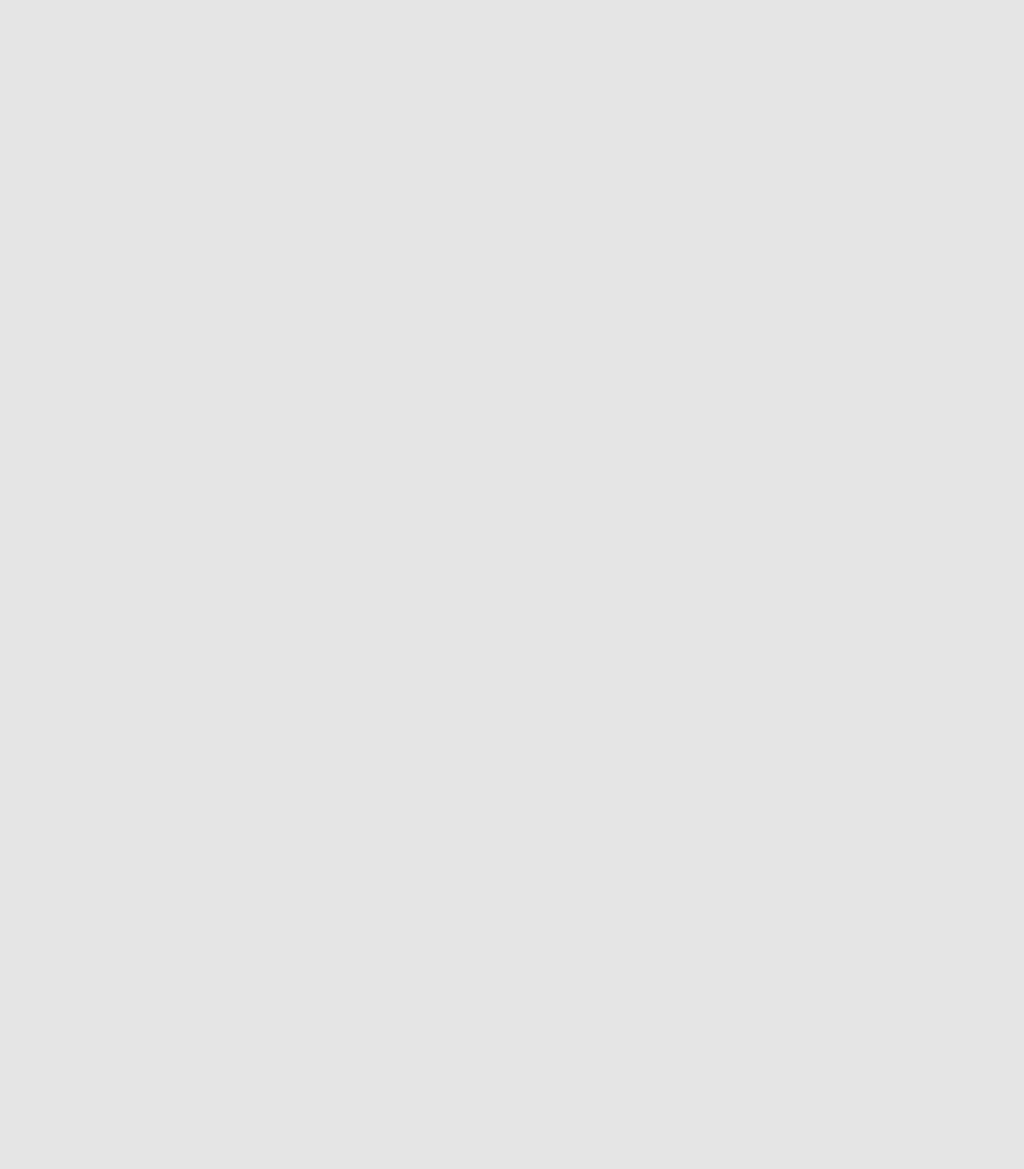
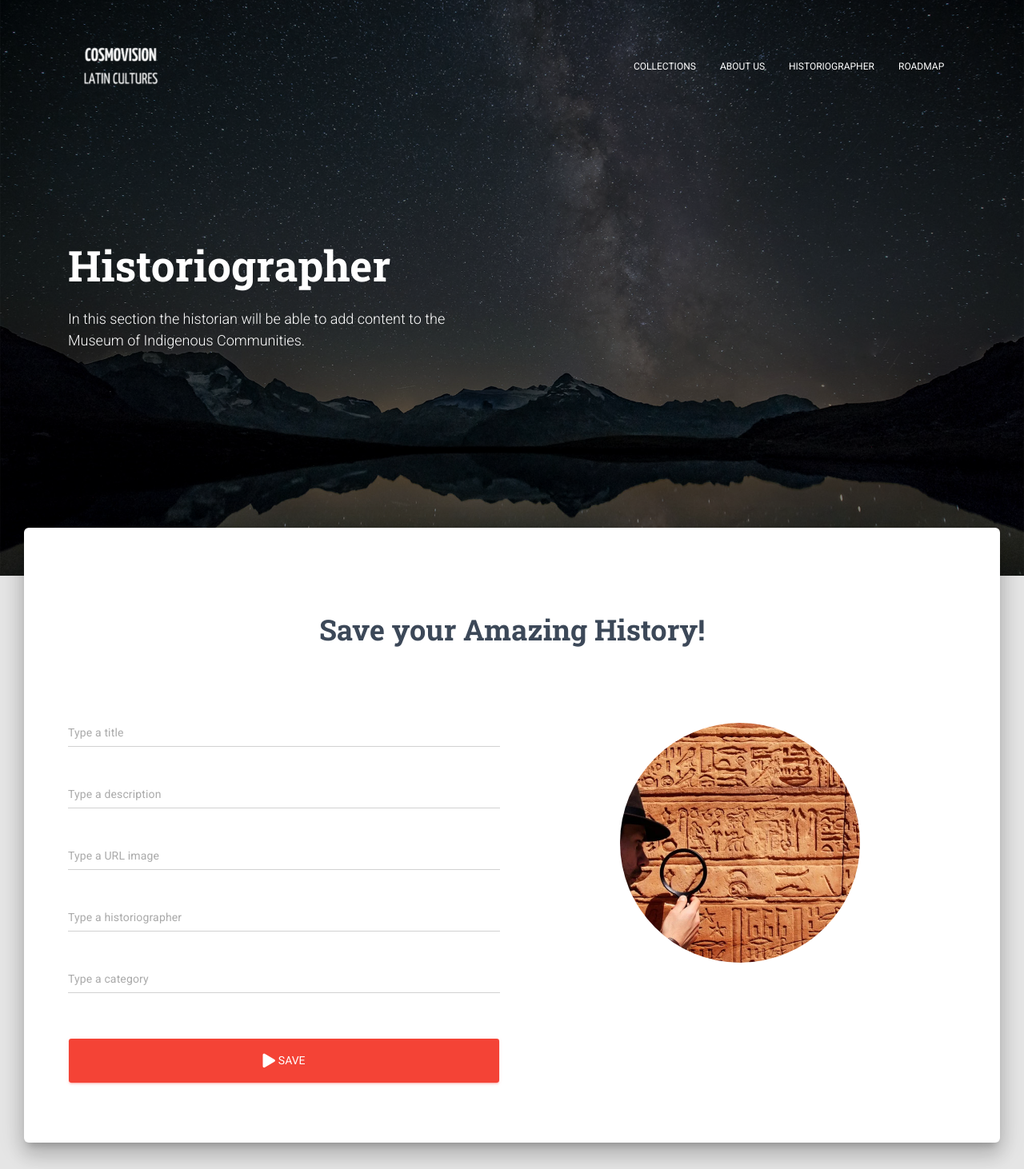
Before and after one commit to wolfcito/cosmovision-eth, a Next.js app in the folder frontend/: page /historiographer in a window 1280 px wide. Before the commit this address had no page. Shown: the top 1462 px of the page at 80% size. Before the commit the page ends 800 px from the top, so only its background shows below. Built offline with nearby package versions, Linux system fonts and the light colour scheme.

Commit message:
adding historiographer zone

```diff
--- a/frontend/components/Header/HeaderLinks.js
+++ b/frontend/components/Header/HeaderLinks.js
@@ -1,29 +1,29 @@
 /*eslint-disable*/
-import React from "react";
-import Link from "next/link";
+import React from 'react'
+// import Link from 'next/link'
 
 // @material-ui/core components
-import { makeStyles } from "@material-ui/core/styles";
-import List from "@material-ui/core/List";
-import ListItem from "@material-ui/core/ListItem";
-import Tooltip from "@material-ui/core/Tooltip";
-import Icon from "@material-ui/core/Icon";
+import { makeStyles } from '@material-ui/core/styles'
+import List from '@material-ui/core/List'
+import ListItem from '@material-ui/core/ListItem'
+// import Tooltip from '@material-ui/core/Tooltip'
+// import Icon from '@material-ui/core/Icon'
 
 // @material-ui/icons
-import { Apps, CloudDownload } from "@material-ui/icons";
-import DeleteIcon from "@material-ui/icons/Delete";
-import IconButton from "@material-ui/core/IconButton";
+// import { Apps, CloudDownload } from '@material-ui/icons'
+// import DeleteIcon from '@material-ui/icons/Delete'
+// import IconButton from '@material-ui/core/IconButton'
 
 // core components
-import CustomDropdown from "/components/CustomDropdown/CustomDropdown.js";
-import Button from "/components/CustomButtons/Button.js";
+// import CustomDropdown from '/components/CustomDropdown/CustomDropdown.js'
+import Button from '/components/CustomButtons/Button.js'
 
-import styles from "/styles/jss/nextjs-material-kit/components/headerLinksStyle.js";
+import styles from '/styles/jss/nextjs-material-kit/components/headerLinksStyle.js'
 
-const useStyles = makeStyles(styles);
+const useStyles = makeStyles(styles)
 
 export default function HeaderLinks(props) {
-  const classes = useStyles();
+  const classes = useStyles()
   return (
     <List className={classes.list}>
       <ListItem className={classes.listItem}>
@@ -36,23 +36,24 @@ export default function HeaderLinks(props) {
         </Button>
       </ListItem>
       <ListItem className={classes.listItem}>
-        <Button
-          href="/about"
-          color="transparent"
-          className={classes.navLink}
-        >
+        <Button href="/about" color="transparent" className={classes.navLink}>
           About us
         </Button>
       </ListItem>
       <ListItem className={classes.listItem}>
         <Button
-          href="/roadmap"
+          href="/historiographer"
           color="transparent"
           className={classes.navLink}
         >
+          Historiographer
+        </Button>
+      </ListItem>
+      <ListItem className={classes.listItem}>
+        <Button href="/roadmap" color="transparent" className={classes.navLink}>
           Roadmap
         </Button>
       </ListItem>
     </List>
-  );
+  )
 }
--- /dev/null
+++ b/frontend/pages-sections/Sections/SaveHistory.js
@@ -0,0 +1,96 @@
+import React from 'react'
+// @material-ui/core components
+import { makeStyles } from '@material-ui/core/styles'
+
+// @material-ui/icons
+
+// core components
+import GridContainer from '/components/Grid/GridContainer.js'
+import GridItem from '/components/Grid/GridItem.js'
+import CustomInput from '/components/CustomInput/CustomInput.js'
+import Button from '/components/CustomButtons/Button.js'
+
+import styles from '/styles/jss/nextjs-material-kit/pages/landingPageSections/workStyle.js'
+
+import ImageThree from '../../public/img/histories.jpg'
+
+const useStyles = makeStyles(styles)
+
+const SaveHistory = () => {
+  const classes = useStyles()
+
+  const InputHistory = ({ placeholder = 'Type here' }) => {
+    return (
+      <GridItem xs={12} sm={12} md={12} lg={12}>
+        <CustomInput
+          id="regular"
+          inputProps={{
+            placeholder: placeholder,
+          }}
+          formControlProps={{
+            fullWidth: true,
+          }}
+        />
+      </GridItem>
+    )
+  }
+
+  return (
+    <div className={classes.section}>
+      <h2 className={classes.title}>Save your Amazing History!</h2>
+      <GridContainer justify="center">
+        <GridItem
+          xs={12}
+          sm={12}
+          md={6}
+          style={{ display: 'flex', flexDirection: 'column' }}
+        >
+          <h4 className={classes.description}>
+            <GridContainer>
+              <InputHistory placeholder="Type a title" />
+              <InputHistory placeholder="Type a description" />
+              <InputHistory placeholder="Type a URL image" />
+              <InputHistory placeholder="Type a historiographer" />
+              <InputHistory placeholder="Type a category" />
+            </GridContainer>
+          </h4>
+          <Button
+            color="danger"
+            size="lg"
+            href="/collection"
+            target="_blank"
+            rel="noopener noreferrer"
+            style={{ marginTop: '30px' }}
+          >
+            <i className="fas fa-play" />
+            Save
+          </Button>
+        </GridItem>
+        <GridItem xs={12} sm={12} md={6} style={{ marginTop: '10px' }}>
+          <div
+            style={{
+              borderRadius: '50%',
+              width: '300px',
+              height: '300px',
+              position: 'relative',
+              overflow: 'hidden',
+              margin: '30px auto',
+            }}
+          >
+            <img
+              style={{
+                width: 'auto',
+                height: '100%',
+                marginLeft: '-100px',
+              }}
+              src={ImageThree.src}
+              alt="histories of communities"
+            />
+          </div>
+        </GridItem>
+      </GridContainer>
+    </div>
+  )
+}
+
+export default SaveHistory
--- /dev/null
+++ b/frontend/pages/historiographer.js
@@ -0,0 +1,68 @@
+import React from 'react'
+import classNames from 'classnames'
+import { makeStyles } from '@material-ui/core/styles'
+
+// core components
+import Header from '/components/Header/Header.js'
+import Footer from '/components/Footer/Footer.js'
+import GridContainer from '/components/Grid/GridContainer.js'
+import GridItem from '/components/Grid/GridItem.js'
+import HeaderLinks from '/components/Header/HeaderLinks.js'
+import Parallax from '/components/Parallax/Parallax.js'
+
+import styles from '/styles/jss/nextjs-material-kit/pages/landingPage.js'
+
+// Sections for this page
+import logoWhite from '../public/img/logo_white.png'
+import logoDark from '../public/img/logo.png'
+import SaveHistory from '../pages-sections/Sections/SaveHistory'
+
+const dashboardRoutes = []
+
+const useStyles = makeStyles(styles)
+
+export default function LandingPage(props) {
+  const classes = useStyles()
+  const { ...rest } = props
+
+  const brand = {
+    dark: logoDark,
+    white: logoWhite,
+  }
+
+  return (
+    <div>
+      <Header
+        color="transparent"
+        routes={dashboardRoutes}
+        brand={brand}
+        rightLinks={<HeaderLinks />}
+        fixed
+        changeColorOnScroll={{
+          height: 400,
+          color: 'white',
+        }}
+        {...rest}
+      />
+      <Parallax filter responsive image="/img/bg7.jpg">
+        <div className={classes.container}>
+          <GridContainer>
+            <GridItem xs={12} sm={12} md={6}>
+              <h1 className={classes.title}>Historiographer</h1>
+              <h4>
+                In this section the historian will be able to add content to the
+                Museum of Indigenous Communities.
+              </h4>
+            </GridItem>
+          </GridContainer>
+        </div>
+      </Parallax>
+      <div className={classNames(classes.main, classes.mainRaised)}>
+        <div className={classes.container}>
+          <SaveHistory />
+        </div>
+      </div>
+      <Footer />
+    </div>
+  )
+}
```
Also changed, not shown: frontend/public/img/histories.jpg (added).
